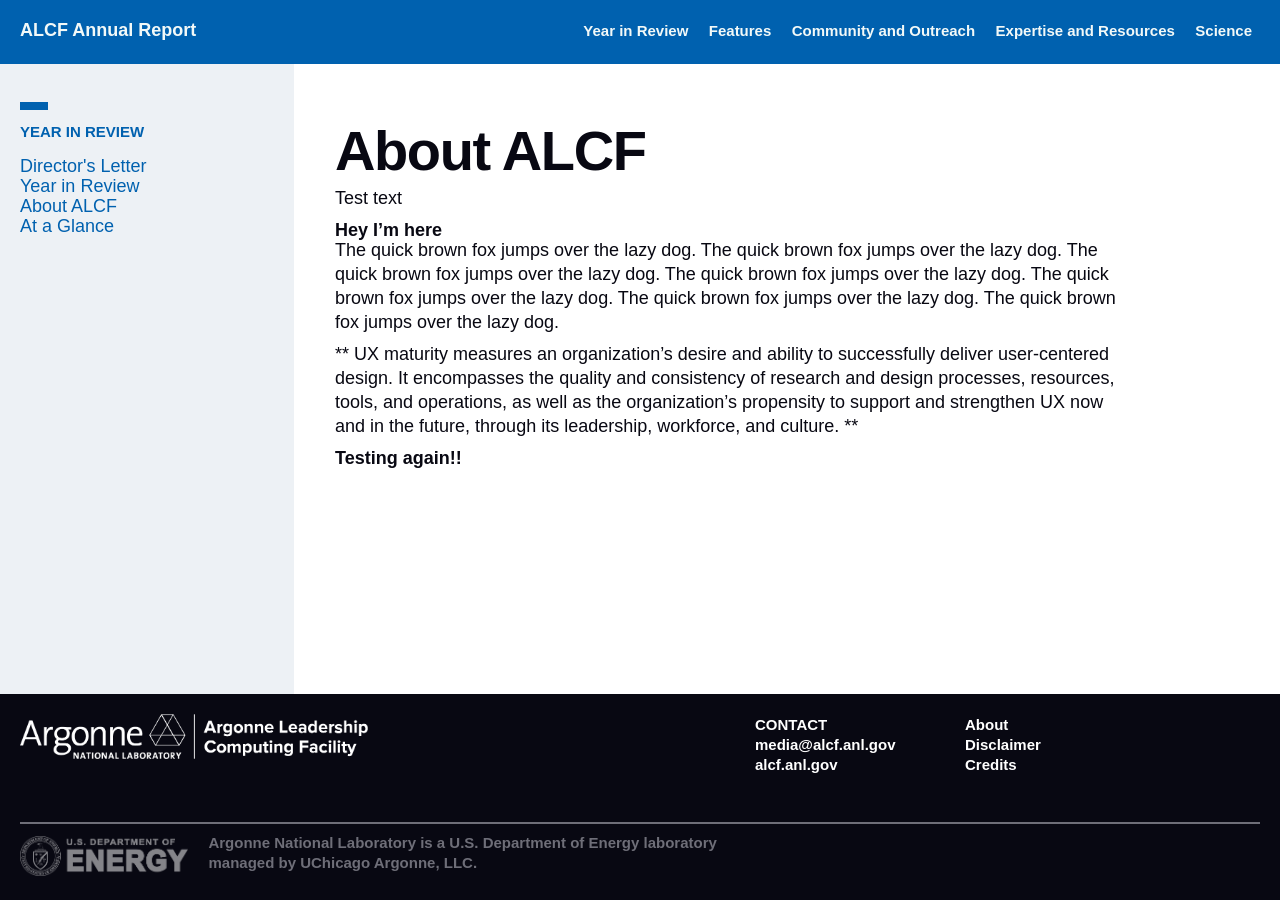
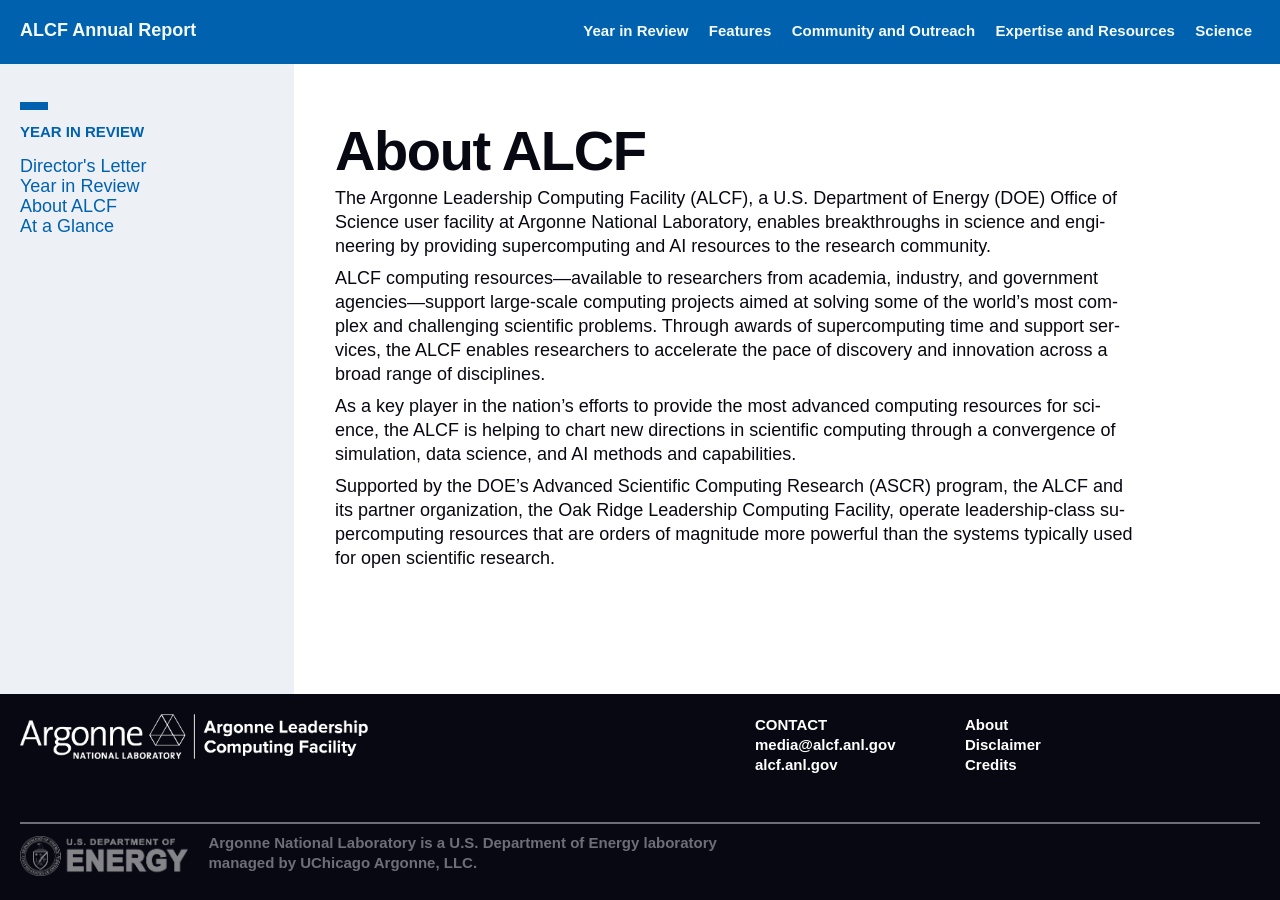
Before and after one commit to sbx-bnagle/ALCF-AR2022, a Jekyll site: the page built from 01_year-in-review/about-alcf.md, in a window 1280 px wide. Built offline with Jekyll 4.4.1, drawn with Linux system fonts in a browser that asks for light colours; some web fonts are replaced.

Commit message:
Update about-alcf.md
added About text

```diff
--- a/01_year-in-review/about-alcf.md
+++ b/01_year-in-review/about-alcf.md
@@ -7,13 +7,10 @@
 permalink: /year-in-review/about-alcf/
 ---
 
-Test text
+The Argonne Leadership Computing Facility (ALCF), a U.S. Department of Energy (DOE) Office of Science user facility at Argonne National Laboratory, enables breakthroughs in science and engineering by providing supercomputing and AI resources to the research community.
 
-## Hey I'm here
+ALCF computing resources—available to researchers from academia, industry, and government agencies—support large-scale computing projects aimed at solving some of the world’s most complex and challenging scientific problems. Through awards of supercomputing time and support services, the ALCF enables researchers to accelerate the pace of discovery and innovation across a broad range of disciplines.
 
-The quick brown fox jumps over the lazy dog. The quick brown fox jumps over the lazy dog. The quick brown fox jumps over the lazy dog. The quick brown fox jumps over the lazy dog. The quick brown fox jumps over the lazy dog. The quick brown fox jumps over the lazy dog. The quick brown fox jumps over the lazy dog.
+As a key player in the nation's efforts to provide the most advanced computing resources for science, the ALCF is helping to chart new directions in scientific computing through a convergence of simulation, data science, and AI methods and capabilities.
 
-
-** UX maturity measures an organization’s desire and ability to successfully deliver user-centered design. It encompasses the quality and consistency of research and design processes, resources, tools, and operations, as well as the organization’s propensity to support and strengthen UX now and in the future, through its leadership, workforce, and culture. **
-
-## Testing again!!
+Supported by the DOE’s Advanced Scientific Computing Research (ASCR) program, the ALCF and its partner organization, the Oak Ridge Leadership Computing Facility, operate leadership-class supercomputing resources that are orders of magnitude more powerful than the systems typically used for open scientific research.
```
